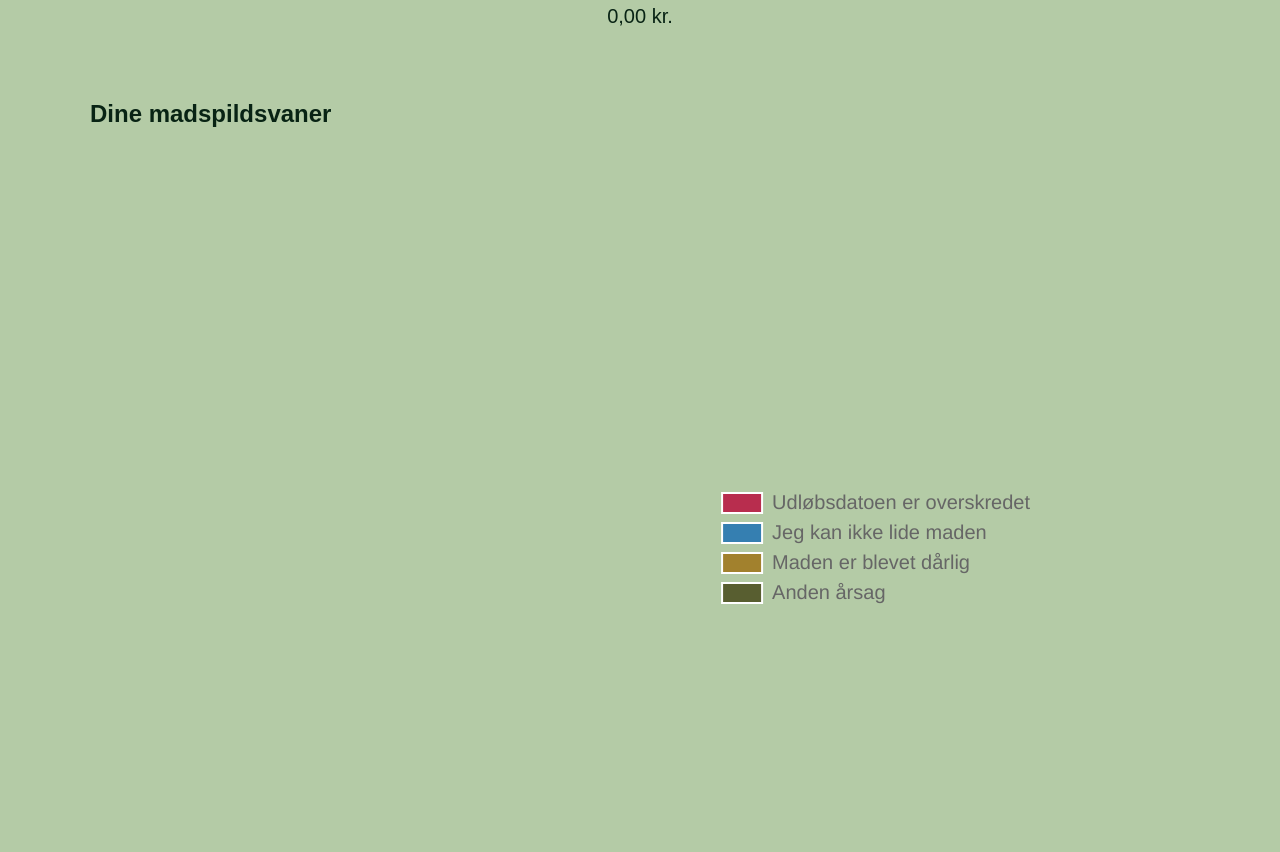
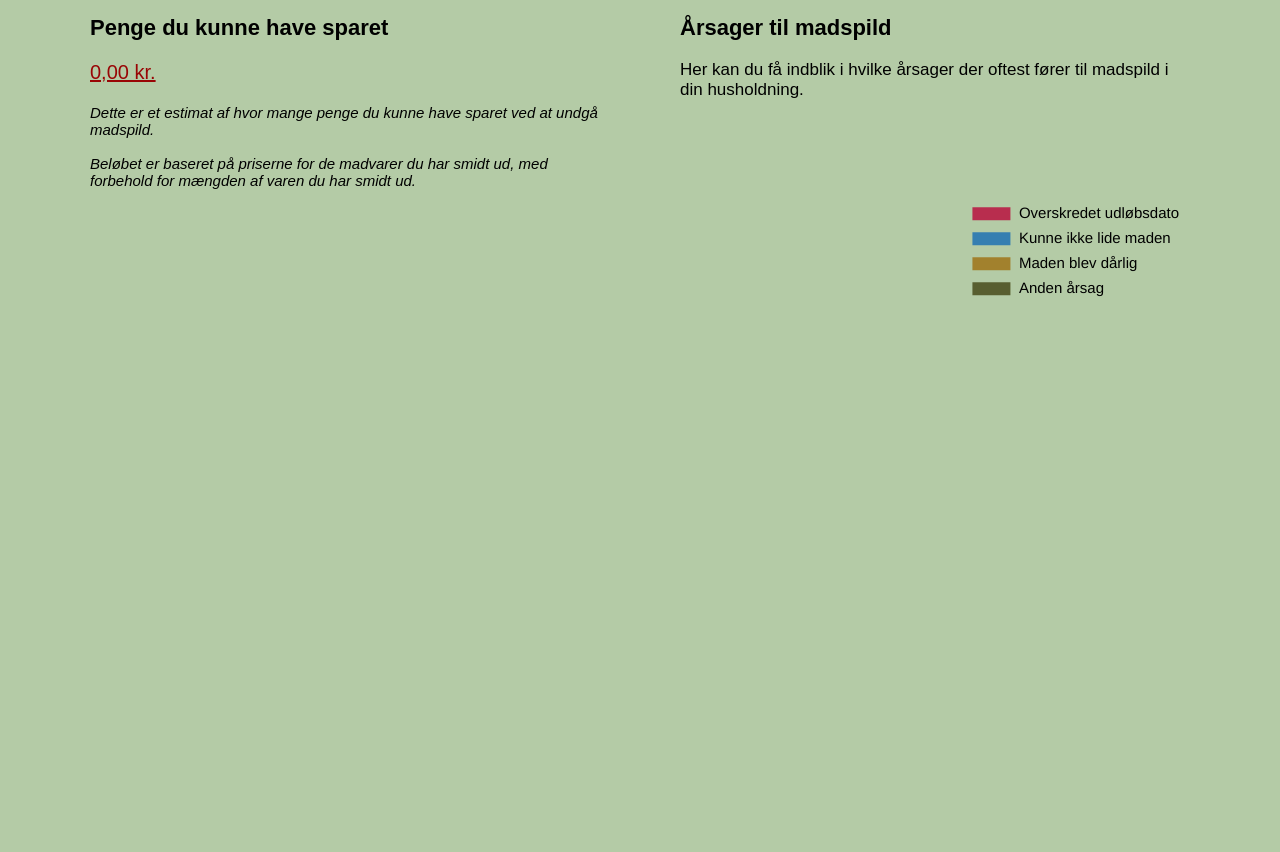
Before and after one commit to MadspildProjekt-DAD/madspild-webapp, a plain HTML site: page frontend/Mit madspild/Mit_Madspild.html in a window 1280 px wide. Shown: the part 220-1072 px from the top of the page. After the commit the page ends 800 px from the top, so only its background shows below. Drawn offline with nearby package versions, Linux system fonts and the light colour scheme.

Commit message:
Siden er blevet bedre opsat, teksterne er blevet ændret, diagrammet er blevet opdateret

```diff
--- a/frontend/Mit madspild/Mit_Madspild.html
+++ b/frontend/Mit madspild/Mit_Madspild.html
@@ -16,18 +16,28 @@
 </header>
 <main>
     <section aria-labelledby="madspild-heading">
-        <h1 id="madspild-heading">Penge du kunne have sparet</h1>
-        <p id="money-lost">0 kr.</p>
+        <h1 id="madspild-heading">Oversigt over dit madspild</h1>
     </section>
 
-<section aria-labelledby="chart-heading">
-    <h2 id="chart-heading">Dine madspildsvaner</h2>
-    <div class="chart-container">
-        <canvas id="waste-chart"></canvas>
+    <div class="madspild-overview">
+        <section aria-labelledby="penge-heading">
+            <h2 id="penge-heading">Penge du kunne have sparet</h2>
+            <p id="money-lost">0 kr.</p>
+            <p id="money-description">Dette er et estimat af hvor mange penge du kunne have sparet ved at undgå madspild.<br>
+                <br>Beløbet er baseret på priserne for de madvarer du har smidt ud,
+                med forbehold for mængden af varen du har smidt ud.</p>
+        </section>
+
+        <section aria-labelledby="chart-heading">
+            <h2 id="chart-heading">Årsager til madspild</h2>
+            <p id="chart-description">Her kan du få indblik i hvilke årsager der oftest fører til madspild i din husholdning.</p>
+            <div class="chart-container">
+                <canvas id="waste-chart"></canvas>
+            </div>
+        </section>
     </div>
-</section>
+</main>
 
-</main>
 <script src="https://cdn.jsdelivr.net/npm/chart.js" defer></script>
 <script src="database.js" defer></script>
 <script src="mitmadspild.js" defer></script>
--- a/frontend/Mit madspild/mitmadspild.css
+++ b/frontend/Mit madspild/mitmadspild.css
@@ -1,17 +1,16 @@
 main {
     display: grid;
-    gap: 2rem;
+    gap: 32px;
     max-width: 1100px;
     margin: 50px auto;
     padding: 20px;
 }
 
-
 body{
     margin: 0;
     font-family: Arial, sans-serif;
     background-color: rgb(180, 203, 166);
-    color: rgb(8, 35, 20)
+    color: rgb(0, 0, 0)
 }
 
 header {
@@ -38,6 +37,8 @@ h1{
     font-size: 36px;
     text-align: center;
     margin-bottom: 10px;
+    margin-top: 0px;
+    text-decoration: underline;
 }
 
 p{
@@ -52,7 +53,46 @@ nav a.currentpage {
 }
 
 .chart-container {
-    /* width: 100%; */
-    max-width: 800px;
+    max-width: 900px;
     margin: 0 auto;
 }
+
+#penge-heading {
+    text-align: left;
+    font-size: 22px;
+    font-weight: bold;
+}
+
+#money-description {
+    text-align: left;
+    font-size: 15px;
+    font-style: italic;
+}
+
+#money-lost {
+    text-align: left;
+    font-size: 20px;
+    text-decoration:underline;
+    color: rgb(153, 5, 5);
+}
+
+#chart-description {
+    text-align: left;
+    font-size: 17px;
+}
+
+#chart-heading {
+    text-align: left;
+    font-size: 22px;
+    font-weight: bold;
+}
+
+.madspild-overview {
+    display: grid;
+    grid-template-columns: 1fr 1fr;
+    gap: 80px;
+}
+
+.madspild-overview > section {
+    min-width: 0;
+}
--- a/frontend/Mit madspild/mitmadspild.js
+++ b/frontend/Mit madspild/mitmadspild.js
@@ -19,9 +19,9 @@ moneyLostText.textContent = totalMoneyLost.toLocaleString("da-DK", {
     });
 
 const reasonLabels = {
-    "too-old": "Udløbsdatoen er overskredet",
-    "dont-like": "Jeg kan ikke lide maden",
-    "spoiled": "Maden er blevet dårlig",
+    "too-old": "Overskredet udløbsdato",
+    "dont-like": "Kunne ikke lide maden",
+    "spoiled": "Maden blev dårlig",
     "other": "Anden årsag",
 };
 
@@ -46,6 +46,8 @@ new Chart(chartCanvas, {
         labels: Object.values(reasonLabels),
         datasets: [{
             data: Object.values(reasonCounts),
+            borderWidth: 2,
+            borderColor: "rgb(180, 203, 166)",
             backgroundColor: [
                 "rgb(184, 45, 78)",
                 "rgb(53, 127, 177)",
@@ -56,11 +58,13 @@ new Chart(chartCanvas, {
 
     },
     options: {
+        aspectRatio: 1.9,
         plugins: {
             legend: {
                 position: "right",
-                labels: { font: { size: 20 } },
-                border: { display: false },
+                maxWidth: 300,
+                labels: {
+                    font: { size: 15 }, color: "rgb(0,0,0)" },
                 },
             },
         },
--- a/frontend/gode_raad.css
+++ b/frontend/gode_raad.css
@@ -9,7 +9,7 @@ body{
     text-align: center;
     font-family: Arial, sans-serif;
     background-color: #b4cba6;
-    color: rgb(8, 35, 20)
+    color: rgb(0, 0, 0)
 }
 
 header {
--- a/frontend/style.css
+++ b/frontend/style.css
@@ -62,7 +62,7 @@ body{
     margin: 0;
     font-family: Arial, sans-serif;
     background-color: rgb(180, 203, 166);
-    color: rgb(8, 35, 20)
+    color: rgb(0, 0, 0)
 }
 
 header {
```
